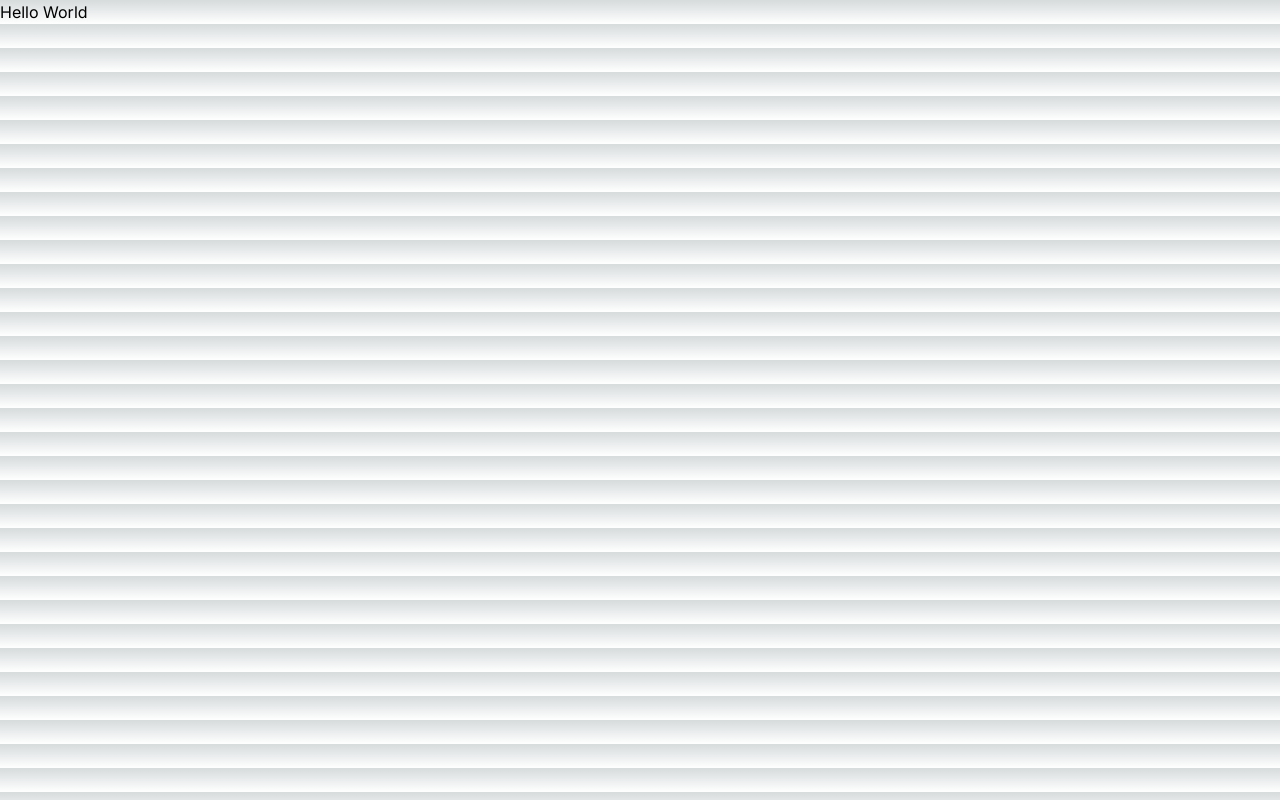
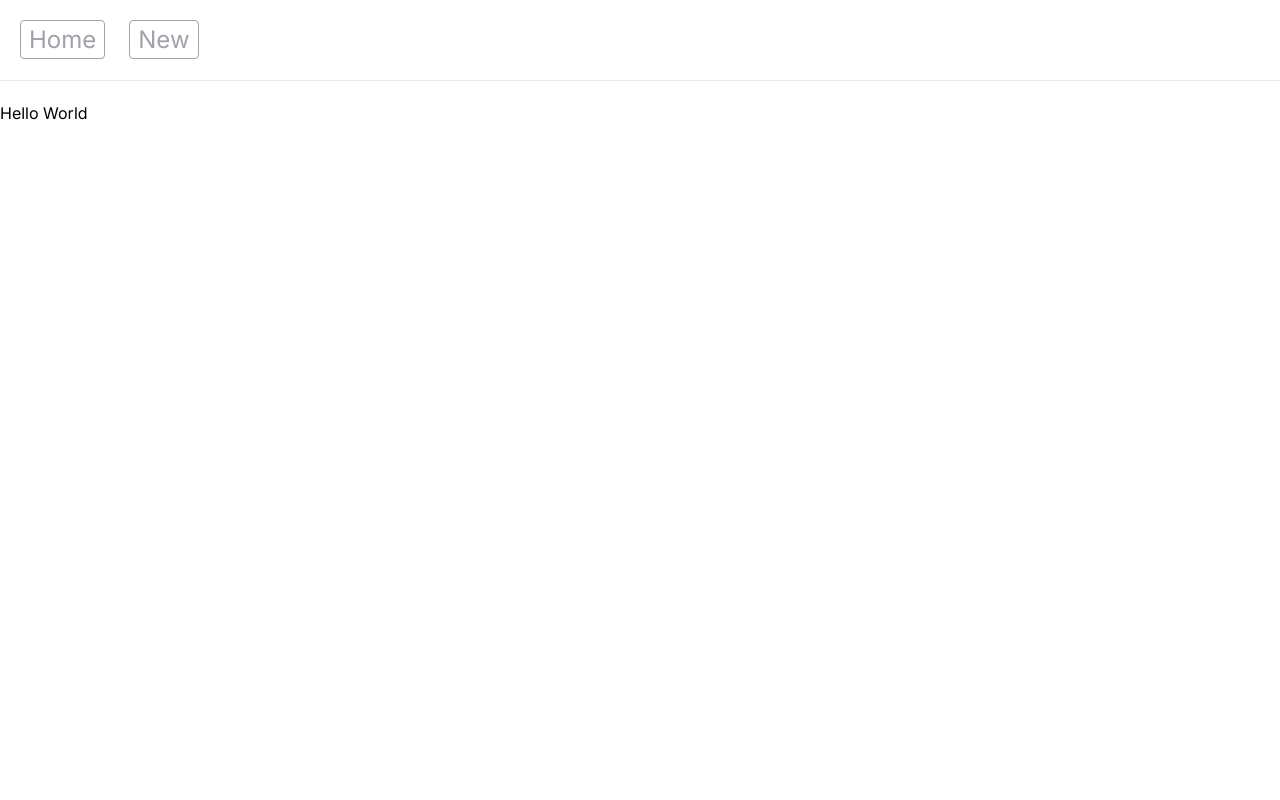
Before and after one commit to saatviksharm/to-do-app, a Next.js app: page / in a window 1280 px wide. Built offline with nearby package versions, Linux system fonts and the light colour scheme.

Commit message:
hub bar made

```diff
--- /dev/null
+++ b/app/Hub.tsx
@@ -0,0 +1,27 @@
+import Link from "next/link";
+import React from "react";
+
+const hubLinks = [
+  { name: "Home", href: "/" },
+  { name: "New", href: "/new" },
+];
+
+const Hub = () => {
+  return (
+    <nav className="flex space-x-6 border-b mb-5 h-10 px-5 items-center justify-between py-10">
+      <ul className="space-x-6">
+        {hubLinks.map((link) => (
+          <Link
+            key={link.href}
+            href={link.href}
+            className="text-2xl text-zinc-400 hover:text-zinc-800 border border-zinc-400 hover:border-zinc-800 rounded hover:bg-zinc-200 focus-within:bg-zinc-200 outline-none px-2 py-1"
+          >
+            {link.name}
+          </Link>
+        ))}
+      </ul>
+    </nav>
+  );
+};
+
+export default Hub;
--- a/app/globals.css
+++ b/app/globals.css
@@ -4,26 +4,18 @@
 
 :root {
   --foreground-rgb: 0, 0, 0;
-  --background-start-rgb: 214, 219, 220;
-  --background-end-rgb: 255, 255, 255;
+
 }
 
 @media (prefers-color-scheme: dark) {
   :root {
     --foreground-rgb: 255, 255, 255;
-    --background-start-rgb: 0, 0, 0;
-    --background-end-rgb: 0, 0, 0;
+
   }
 }
 
 body {
   color: rgb(var(--foreground-rgb));
-  background: linear-gradient(
-      to bottom,
-      transparent,
-      rgb(var(--background-end-rgb))
-    )
-    rgb(var(--background-start-rgb));
 }
 
 @layer utilities {
--- a/app/page.tsx
+++ b/app/page.tsx
@@ -1,7 +1,11 @@
 import Image from "next/image";
+import Hub from "./Hub";
 
 export default function Home() {
   return (
-    <div>Hello World</div>
+    <div>
+      <Hub></Hub>
+      Hello World
+    </div>
   );
 }
```
